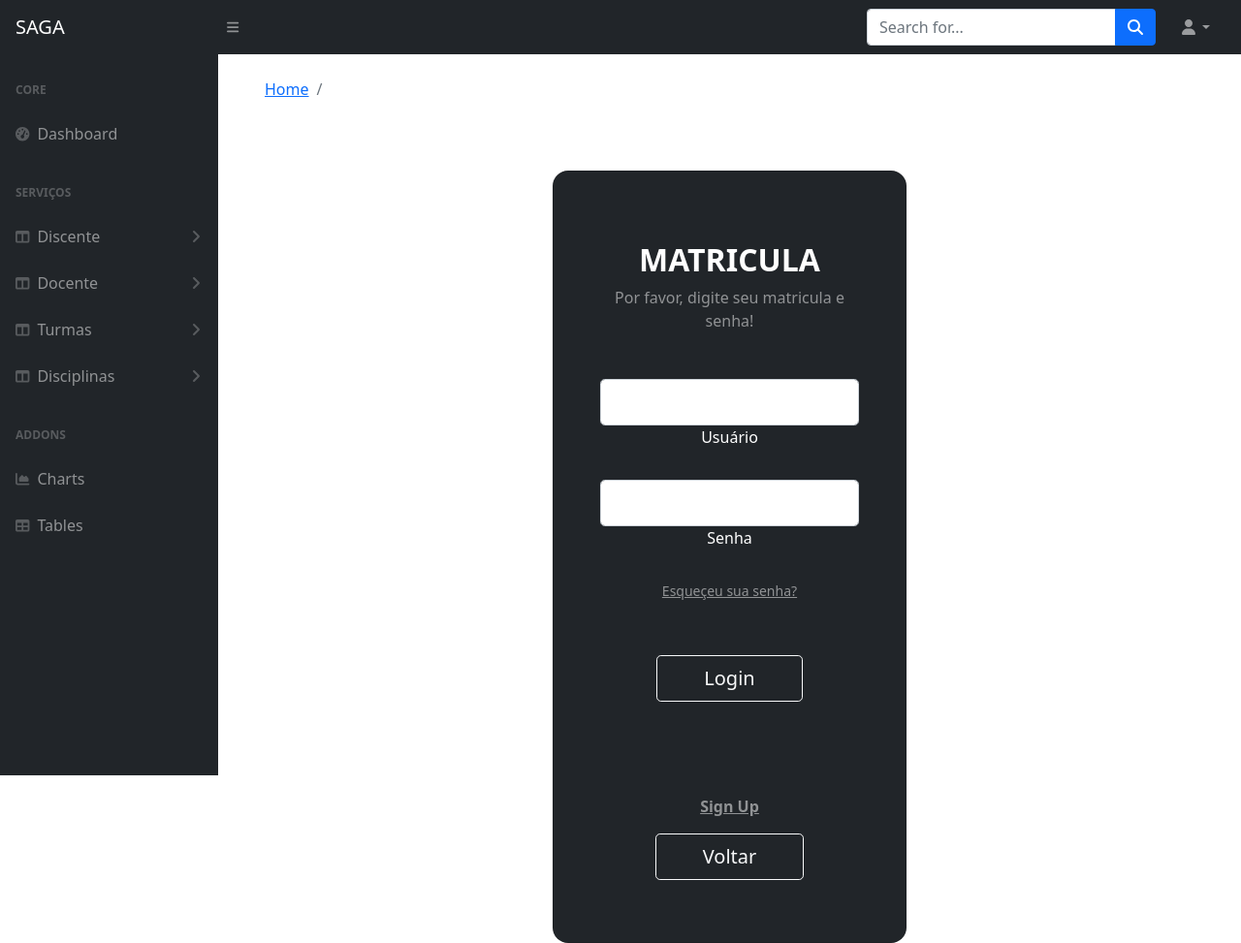
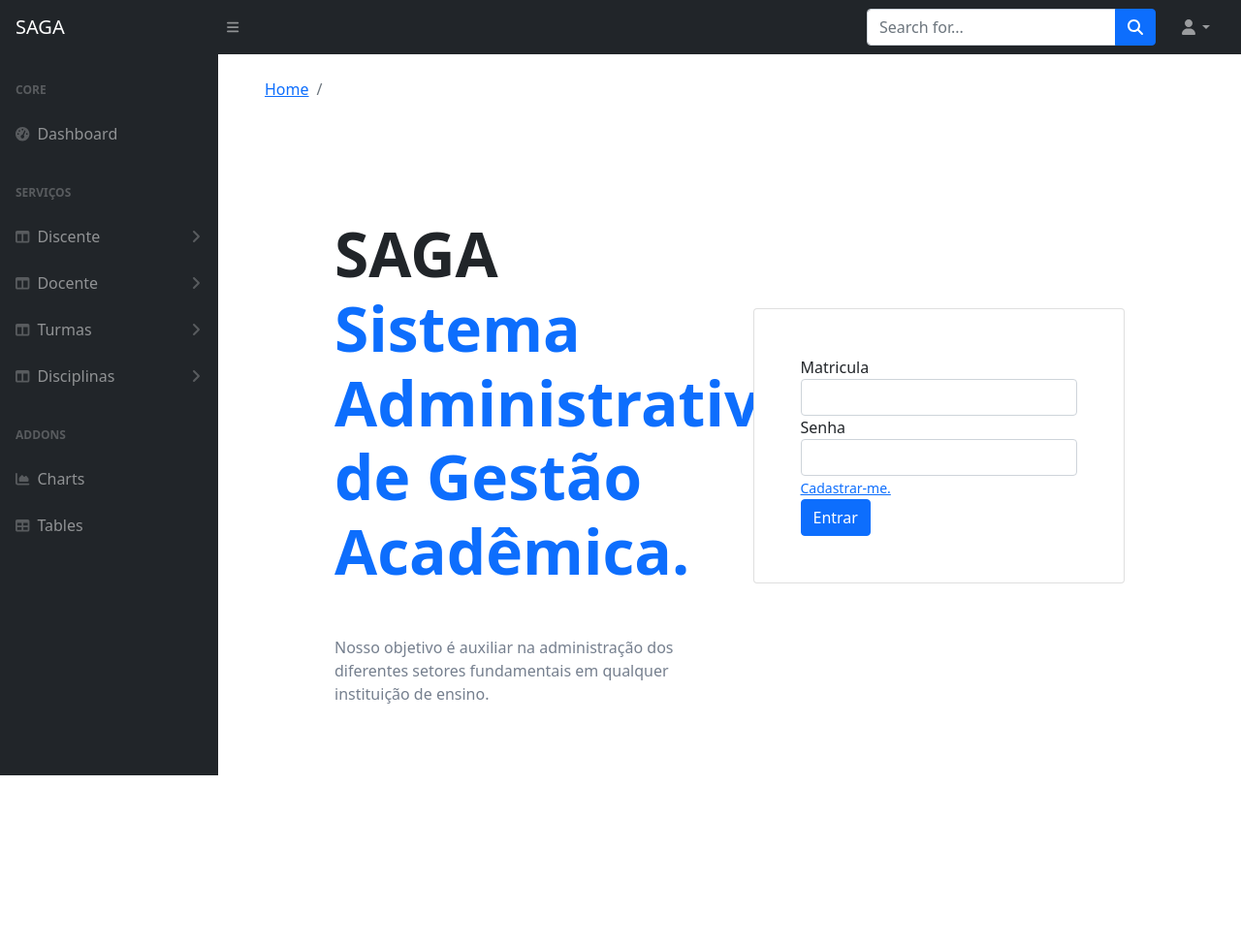
Before and after one commit to Gabriel-Atsok/ProjetoWebII-Academico, a Django app: page /login in a window 1280 px wide. Shown: the whole page at 97% size. After the commit the page ends 800 px from the top, so only its background shows below. Run offline with Django 4.2, Linux system fonts and the light colour scheme; some libraries are stand-ins or nearby versions.

Commit message:
15/12/2022 17:29

```diff
--- a/appacademico/templates/404.html
+++ b/appacademico/templates/404.html
@@ -1,3 +1,5 @@
+{% load static %}
+{% load bootstrap4 %}
 <!DOCTYPE html>
 <html lang="en">
     <head>
@@ -7,7 +9,7 @@
         <meta name="description" content="" />
         <meta name="author" content="" />
         <title>404 Error - SB Admin</title>
-        <link href="css/styles.css" rel="stylesheet" />
+        <link href="{% static 'css/styles.css' %}" rel="stylesheet" />
         <script src="https://use.fontawesome.com/releases/v6.1.0/js/all.js" crossorigin="anonymous"></script>
     </head>
     <body>
@@ -46,6 +48,6 @@
             </div>
         </div>
         <script src="https://cdn.jsdelivr.net/npm/bootstrap@5.1.3/dist/js/bootstrap.bundle.min.js" crossorigin="anonymous"></script>
-        <script src="js/scripts.js"></script>
+        <script src="{% static 'js/scripts.js' %}"></script>
     </body>
 </html>
--- a/appacademico/templates/index.html
+++ b/appacademico/templates/index.html
@@ -38,10 +38,10 @@
             <li class="nav-item dropdown">
                 <a class="nav-link dropdown-toggle" id="navbarDropdown" href="#" role="button" data-bs-toggle="dropdown" aria-expanded="false"><i class="fas fa-user fa-fw"></i></a>
                 <ul class="dropdown-menu dropdown-menu-end" aria-labelledby="navbarDropdown">
-                    <li><a class="dropdown-item" href="#!">Settings</a></li>
-                    <li><a class="dropdown-item" href="#!">Activity Log</a></li>
+                    <li><a class="dropdown-item" href="#">Settings</a></li>
+                    <li><a class="dropdown-item" href="#">Activity Log</a></li>
                     <li><hr class="dropdown-divider" /></li>
-                    <li><a class="dropdown-item" href="#!">Logout</a></li>
+                    <li><a class="dropdown-item" href="{% url 'logout' %}">Logout</a></li>
                 </ul>
             </li>
         </ul>
--- a/appacademico/views.py
+++ b/appacademico/views.py
@@ -291,3 +291,6 @@ def del_turma(request, turma_id):
 
 def resetsenha(request):
     return render(request, 'password.html')
+
+def erro404(request, exception=None):
+    return render(request, '404.html')
--- a/contas/templates/contas/login.html
+++ b/contas/templates/contas/login.html
@@ -13,54 +13,50 @@
 {% endblock titulo %}
 
 {% block content %}
-
-{% if request.user.is_authenticated %}
-
-<h3><a href="{% url 'edit_cadastro' %}">&lt;Clique aqui&gt;</a> para editar sua senha.</h3>
-
-
-{% else %}
 {% bootstrap_messages %}
-  <form>
-      {% csrf_token %}
-      <section class="vh-100 gradient-custom">
-          <div class="container py-5 h-100">
-            <div class="row d-flex justify-content-center align-items-center h-100">
-              <div class="col-12 col-md-8 col-lg-6 col-xl-5">
-                <div class="card bg-dark text-white" style="border-radius: 1rem;">
-                  <div class="card-body p-5 text-center">
-
-                    <div class="mb-md-5 mt-md-4 pb-5">
-
-                      <h2 class="fw-bold mb-2 text-uppercase">Matricula</h2>
-                      <p class="text-white-50 mb-5">Por favor, digite seu matricula e senha!</p>
-
-                      <div class="form-outline form-white mb-4">
-                        <input type="text" id="usuario" class="form-control form-control-lg" />
-                        <label class="form-label" for="typetextX">Usuário</label>
+<!-- Section: Design Block -->
+<!-- Section: Design Block -->
+<section class="">
+  <!-- Jumbotron -->
+  <div class="px-4 py-5 px-md-5 text-center text-lg-start" style="background-color: hsl(0, 0%, 100%)">
+    <div class="container">
+      <div class="row gx-lg-5 align-items-center">
+        <div class="col-lg-6 mb-5 mb-lg-0">
+          <h1 class="my-5 display-3 fw-bold ls-tight">
+            SAGA<br />
+            <span class="text-primary">Sistema Administrativo de Gestão Acadêmica.</span>
+          </h1>
+          <p style="color: hsl(217, 10%, 50.8%)">
+            Nosso objetivo é auxiliar na administração dos diferentes setores fundamentais em qualquer
+            instituição de ensino.
+          </p>
         </div>
 
-                      <div class="form-outline form-white mb-4">
-                        <input type="password" id="senha1" class="form-control form-control-lg" />
-                        <label class="form-label" for="typePasswordX">Senha</label>
+        <div class="col-lg-6 mb-5 mb-lg-0">
+          <div class="card">
+            <div class="card-body py-5 px-md-5">
+          <form method='POST'>
+            {% csrf_token %}
+            <div class="form-group">
+            <label for="usuario">Matricula</label>
+            <input type="text" name='matricula' class="form-control" id="usuario" autocomplete="off">
             </div>
-
-                      <p class="small mb-5 pb-lg-2"><a class="text-white-50" href="#!">Esqueçeu sua senha?</a></p>
-
-                      <a class="btn btn-outline-light btn-lg px-5" href="{% url 'index' %}">Login</a>
-
+            <div class="form-group">
+            <label for="senha">Senha</label>
+            <input type="password" name='senha' class="form-control" id="senha">
+            <a href="{% url 'cadastro' %}"><small>Cadastrar-me.</small></a>
             </div>
-
-                    <div>
-                      <a href="{% url 'index' %}" class="text-white-50 fw-bold">Sign Up</a><p><p>
-                      <a class="btn btn-outline-light btn-lg px-5" href="{% url 'index' %}">Voltar</a>
-                    </div>
+            <button type="submit" class="btn btn-primary">Entrar</button>
+          </form>
 
         </div>
       </div>
     </div>
   </div>
 </div>
+</div>
+<!-- Jumbotron -->
 </section>
-{% endif %}
-{% endblock content %}
+<!-- Section: Design Block -->
+
+{% endblock content %}z
--- a/contas/views.py
+++ b/contas/views.py
@@ -123,3 +123,6 @@ def edit_cadastro(request):
         return redirect('login')
 
     return render(request, 'contas/edit_cadastro.html')
+
+def erro404(request, exception=None):
+    return render(request, '404.html')
--- a/sistema/settings.py
+++ b/sistema/settings.py
@@ -23,9 +23,9 @@ BASE_DIR = Path(__file__).resolve().parent.parent
 SECRET_KEY = 'django-insecure-4y2kw#d#(sn537aye8&7bjr71_=xb7m%syb%lx41p#&_gje0(4'
 
 # SECURITY WARNING: don't run with debug turned on in production!
-DEBUG = True
+DEBUG = False
 
-ALLOWED_HOSTS = []
+ALLOWED_HOSTS = ['*']
 
 
 # Application definition
--- a/sistema/urls.py
+++ b/sistema/urls.py
@@ -17,12 +17,18 @@ from django.contrib import admin
 from django.urls import path, include
 from django.conf import settings
 from django.conf.urls.static import static
+from django.conf.urls import handler404, handler500
+from contas import views
+from appacademico import views
 
 urlpatterns = [
-    path('admin/', admin.site.urls),
+    path('4dem1n/', admin.site.urls),
     path('', include ('appacademico.urls')),
     path('contas/', include ('contas.urls')),
 ]
 
+handler404 = views.erro404
+handler500 = views.erro404
+
 if settings.DEBUG:
     urlpatterns = urlpatterns + static(settings.MEDIA_URL, document_root=settings.MEDIA_ROOT)
```
Also changed, not shown: db.sqlite3. Lines whose indentation alone changed are shown as unchanged.
